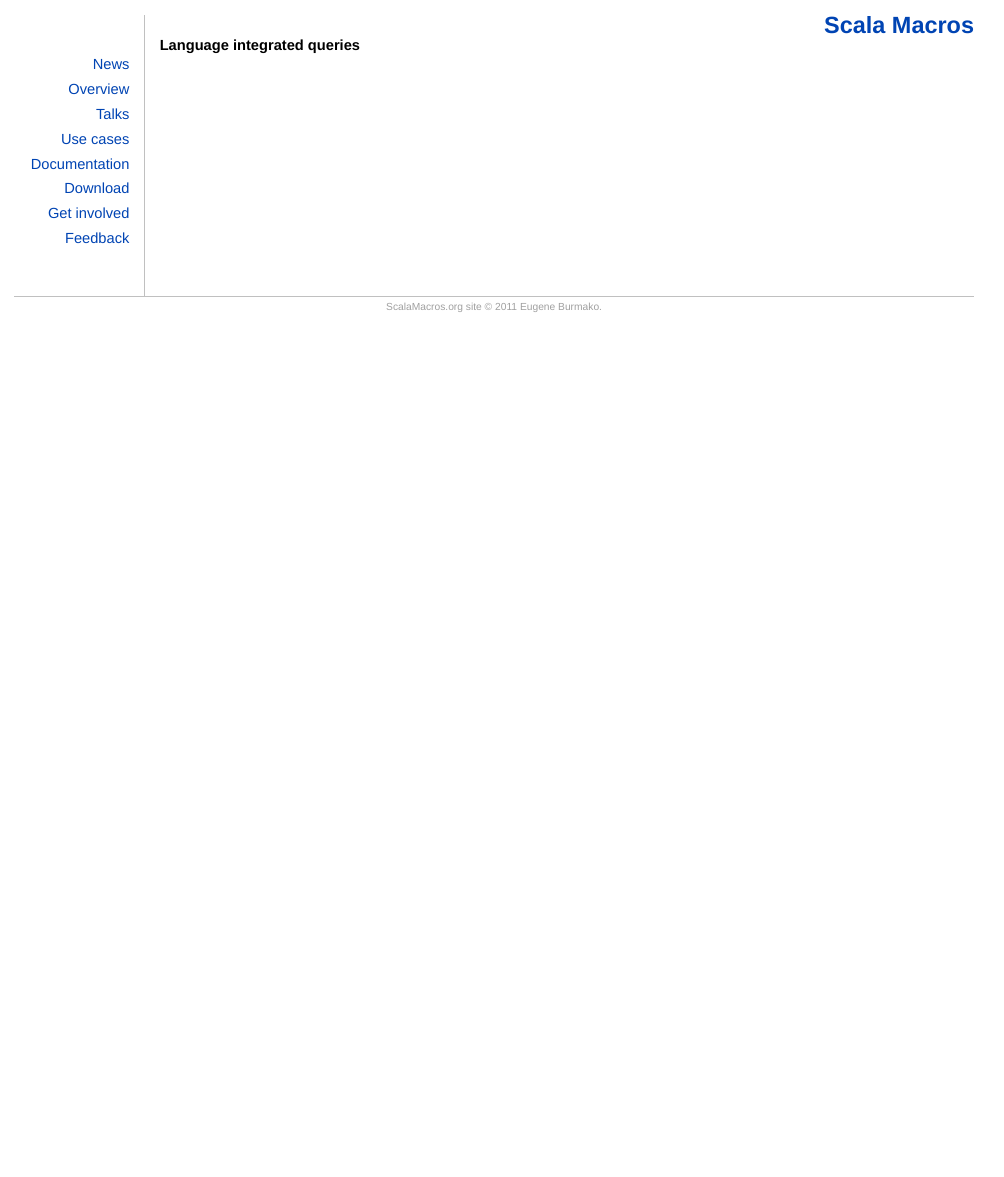
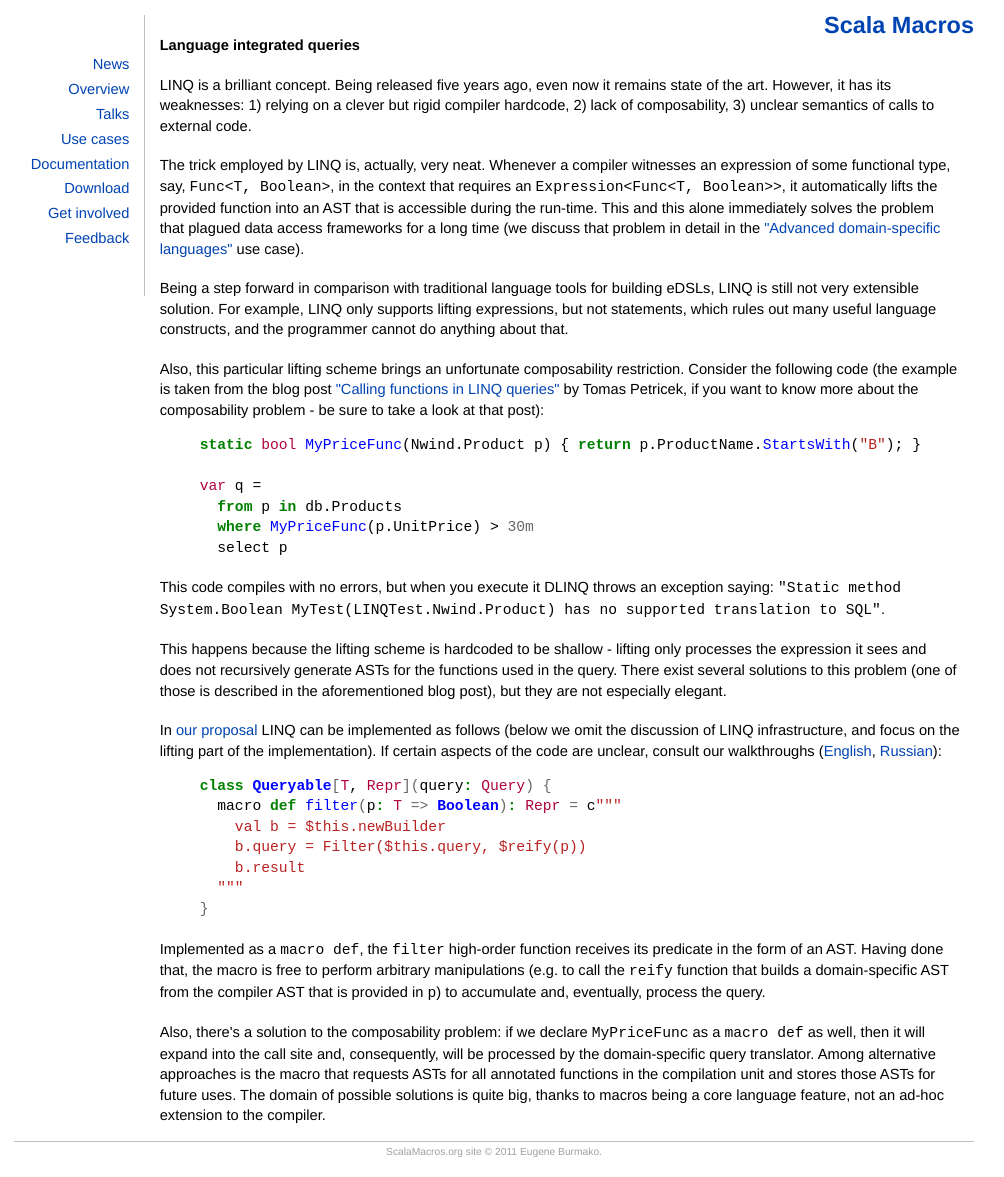
Before and after one commit to scalamacros/scalamacros.github.com, a Jekyll site: the page built from usecases/_posts/2011-11-29-language-integrated-queries.html, in a window 1280 px wide. Shown: the whole page, without its empty margins (146-1150 px from the left). Built offline with Jekyll 4.4.1, drawn with Linux system fonts in a browser that asks for light colours; before the commit the page ends 900 px from its top, so only the background shows below that.

Commit message:
use case: language integrated queries

```diff
--- a/usecases/_posts/2011-11-29-language-integrated-queries.html
+++ b/usecases/_posts/2011-11-29-language-integrated-queries.html
@@ -3,3 +3,55 @@
 title: Language integrated queries
 permalink: /usecases/language-integrated-queries.html
 ---
+
+<p>LINQ is a brilliant concept. Being released five years ago, even now it remains state of the art. However, it has its weaknesses:
+1) relying on a clever but rigid compiler hardcode, 2) lack of composability, 3) unclear semantics of calls to external code.</p>
+
+<p>The trick employed by LINQ is, actually, very neat. Whenever a compiler witnesses an expression of some functional type, say, <code>Func&lt;T, Boolean&gt;</code>,
+in the context that requires an <code>Expression&lt;Func&lt;T, Boolean&gt;&gt;</code>, it automatically lifts the provided function into an AST that is accessible during the run-time.
+This and this alone immediately solves the problem that plagued data access frameworks for a long time (we discuss that problem in detail in the
+<a href="/usecases/advanced-domain-specific-languages.html">"Advanced domain-specific languages"</a> use case).</p>
+
+<p>Being a step forward in comparison with traditional language tools for building eDSLs, LINQ is still not very extensible solution.
+For example, LINQ only supports lifting expressions, but not statements, which rules out many useful language constructs, and the programmer cannot do anything about that.</p>
+
+<p>Also, this particular lifting scheme brings an unfortunate composability restriction. Consider the following code
+(the example is taken from the blog post <a href="http://tomasp.net/blog/linq-expand.aspx">"Calling functions in LINQ queries"</a> by Tomas Petricek,
+if you want to know more about the composability problem - be sure to take a look at that post):</p>
+
+{% highlight csharp %}
+static bool MyPriceFunc(Nwind.Product p) { return p.ProductName.StartsWith("B"); }
+
+var q =
+  from p in db.Products
+  where MyPriceFunc(p.UnitPrice) > 30m
+  select p
+{% endhighlight %}
+
+<p>This code compiles with no errors, but when you execute it DLINQ throws an exception saying: <code>"Static method System.Boolean MyTest(LINQTest.Nwind.Product) has no supported translation to SQL"</code>.</p>
+
+<p>This happens because the lifting scheme is hardcoded to be shallow - lifting only processes the expression it sees and does not recursively generate ASTs for the functions used in the query.
+There exist several solutions to this problem (one of those is described in the aforementioned blog post), but they are not especially elegant.</p>
+
+<p>In <a href="/sips/macros.html">our proposal</a> LINQ can be implemented as follows (below we omit the discussion of LINQ infrastructure, and focus on
+the lifting part of the implementation). If certain aspects of the code are unclear, consult our walkthroughs
+(<a href="/talks/2011-10-18-WhatsUp.pdf">English</a>, <a href="/talks/2011-10-29-RuProjectKepler.pdf">Russian</a>):</p>
+
+{% highlight scala %}
+class Queryable[T, Repr](query: Query) {
+  macro def filter(p: T => Boolean): Repr = c"""
+    val b = $this.newBuilder
+    b.query = Filter($this.query, $reify(p))
+    b.result
+  """
+}
+{% endhighlight %}
+
+<p>Implemented as a <code>macro def</code>, the <code>filter</code> high-order function receives its predicate in the form of an AST.
+Having done that, the macro is free to perform arbitrary manipulations (e.g. to call the <code>reify</code> function that builds a domain-specific AST
+from the compiler AST that is provided in <code>p</code>) to accumulate and, eventually, process the query.</p>
+
+<p>Also, there's a solution to the composability problem: if we declare <code>MyPriceFunc</code> as a <code>macro def</code> as well,
+then it will expand into the call site and, consequently, will be processed by the domain-specific query translator.
+Among alternative approaches is the macro that requests ASTs for all annotated functions in the compilation unit and stores those ASTs for future uses.
+The domain of possible solutions is quite big, thanks to macros being a core language feature, not an ad-hoc extension to the compiler.</p>
```
